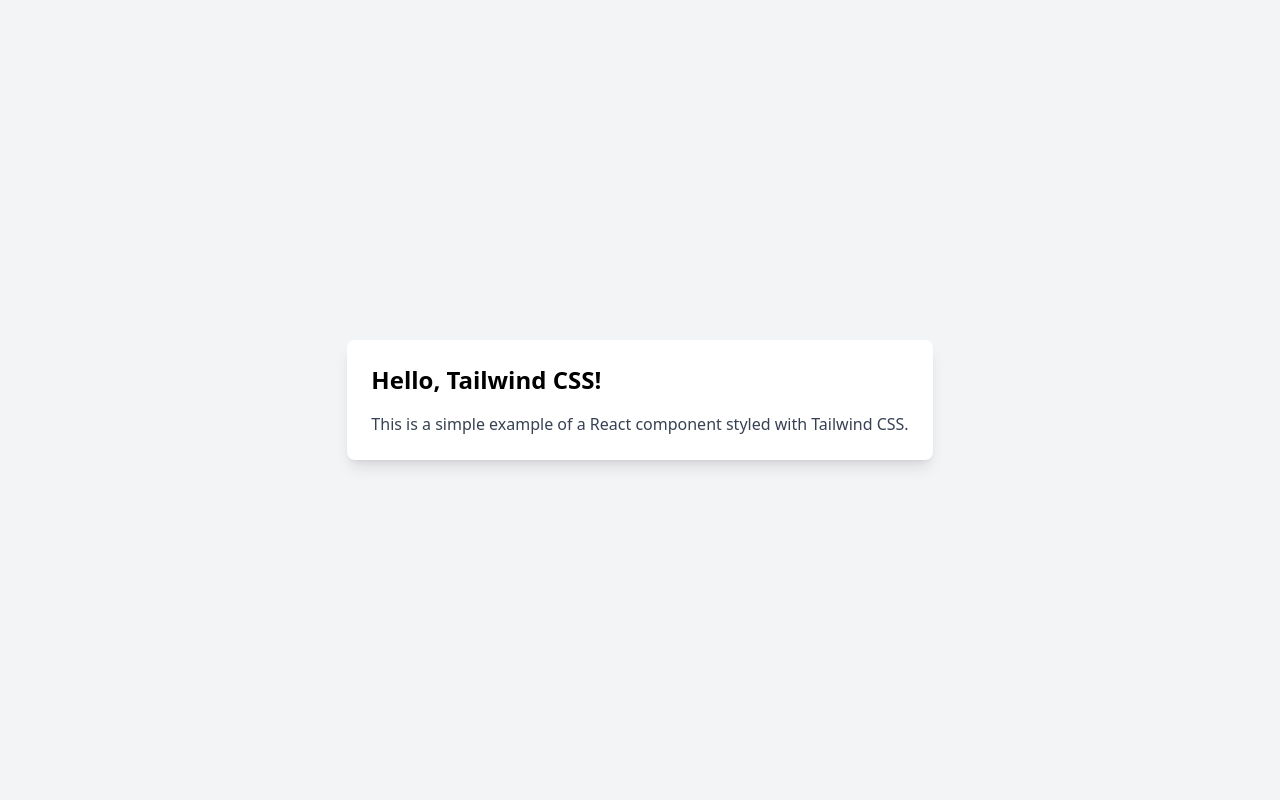
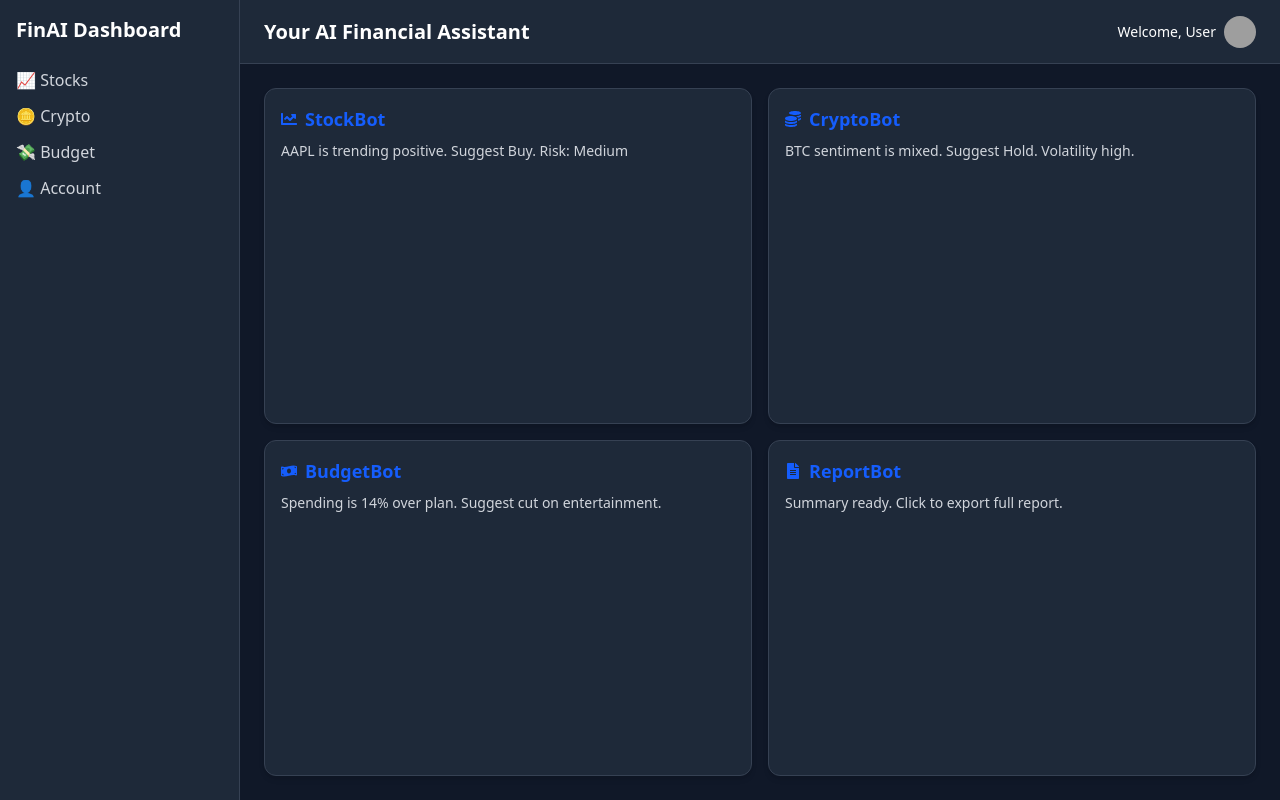
Before and after one commit to 21Scoob/FinancialAI, a React (Vite) app in the folder Client/: page / in a window 1280 px wide. Built offline with nearby package versions, Linux system fonts and the light colour scheme; grey boxes are pictures that could not be loaded.

Commit message:
Main page first setup

```diff
--- a/Client/package.json
+++ b/Client/package.json
@@ -13,6 +13,7 @@
     "@tailwindcss/vite": "^4.0.17",
     "react": "^19.0.0",
     "react-dom": "^19.0.0",
+    "react-icons": "^5.5.0",
     "tailwindcss": "^4.0.17"
   },
   "devDependencies": {
--- a/Client/src/App.jsx
+++ b/Client/src/App.jsx
@@ -1,15 +1,48 @@
-import React from "react";
+import React, { useState } from "react";
+import Sidebar from "./components/Sidebar";
+import Topbar from "./components/TopBar";
+import AgentCard from "./components/AgentCard";
+import {
+  FaChartLine,
+  FaCoins,
+  FaMoneyBillWave,
+  FaFileAlt,
+} from "react-icons/fa";
 import "./index.css";
 
 function App() {
+  const [sidebarOpen, setSidebarOpen] = useState(false);
+
   return (
-    <div className="flex items-center justify-center h-screen bg-gray-100">
-      <div className="bg-white p-6 rounded-lg shadow-lg">
-        <h1 className="text-2xl font-bold mb-4">Hello, Tailwind CSS!</h1>
-        <p className="text-gray-700">
-          This is a simple example of a React component styled with Tailwind
-          CSS.
-        </p>
+    <div className="dark bg-gray-900 text-white flex h-screen overflow-hidden">
+      {/* Mobile Sidebar */}
+      <Sidebar isOpen={sidebarOpen} onClose={() => setSidebarOpen(false)} />
+
+      {/* Main Content */}
+      <div className="flex-1 flex flex-col w-full overflow-hidden">
+        <Topbar onMenuClick={() => setSidebarOpen(!sidebarOpen)} />
+        <main className="flex-1 p-4 sm:p-6 bg-gray-900 overflow-auto grid grid-cols-1 sm:grid-cols-2 gap-4">
+          <AgentCard
+            title="StockBot"
+            data="AAPL is trending positive. Suggest Buy. Risk: Medium"
+            icon={<FaChartLine />}
+          />
+          <AgentCard
+            title="CryptoBot"
+            data="BTC sentiment is mixed. Suggest Hold. Volatility high."
+            icon={<FaCoins />}
+          />
+          <AgentCard
+            title="BudgetBot"
+            data="Spending is 14% over plan. Suggest cut on entertainment."
+            icon={<FaMoneyBillWave />}
+          />
+          <AgentCard
+            title="ReportBot"
+            data="Summary ready. Click to export full report."
+            icon={<FaFileAlt />}
+          />
+        </main>
       </div>
     </div>
   );
--- /dev/null
+++ b/Client/src/components/AgentCard.jsx
@@ -0,0 +1,15 @@
+// components/AgentCard.jsx
+import React from "react";
+function AgentCard({ title, data, icon }) {
+  return (
+    <div className="flex flex-col bg-gray-800 border border-gray-700 shadow-md rounded-xl p-4 w-full text-white">
+      <div className="flex items-center gap-2 text-blue-600">
+        {icon}
+        <h3 className="text-lg font-semibold">{title}</h3>
+      </div>
+      <p className="mt-2 text-gray-300 text-sm">{data}</p>
+    </div>
+  );
+}
+
+export default AgentCard;
--- /dev/null
+++ b/Client/src/components/Sidebar.jsx
@@ -0,0 +1,54 @@
+// components/Sidebar.jsx
+import React from "react";
+import { FaChartLine, FaCoins, FaMoneyBillWave, FaUser } from "react-icons/fa";
+
+function Sidebar({ isOpen, onClose }) {
+  return (
+    <>
+      {/* Backdrop on mobile */}
+      <div
+        className={`fixed inset-0 bg-black bg-opacity-40 z-30 transition-opacity md:hidden ${
+          isOpen ? "opacity-100" : "opacity-0 pointer-events-none"
+        }`}
+        onClick={onClose}
+      ></div>
+
+      {/* Sidebar */}
+      <aside
+        className={`fixed z-40 inset-y-0 left-0 w-60 bg-gray-800 border-r border-gray-700 p-4 space-y-6 text-white transform transition-transform duration-300 md:relative md:translate-x-0 md:block ${
+          isOpen ? "translate-x-0" : "-translate-x-full"
+        }`}
+      >
+        <h1 className="text-xl font-bold">FinAI Dashboard</h1>
+        <nav className="space-y-3">
+          <a
+            href="#"
+            className="flex items-center gap-2 text-gray-300 hover:text-white"
+          >
+            📈 Stocks
+          </a>
+          <a
+            href="#"
+            className="flex items-center gap-2 text-gray-300 hover:text-white"
+          >
+            🪙 Crypto
+          </a>
+          <a
+            href="#"
+            className="flex items-center gap-2 text-gray-300 hover:text-white"
+          >
+            💸 Budget
+          </a>
+          <a
+            href="#"
+            className="flex items-center gap-2 text-gray-300 hover:text-white"
+          >
+            👤 Account
+          </a>
+        </nav>
+      </aside>
+    </>
+  );
+}
+
+export default Sidebar;
--- /dev/null
+++ b/Client/src/components/TopBar.jsx
@@ -0,0 +1,32 @@
+// components/Topbar.jsx
+import React from "react";
+import { HiMenu } from "react-icons/hi";
+
+export default function Topbar({ onMenuClick }) {
+  return (
+    <header className="w-full h-16 flex items-center justify-between px-4 sm:px-6 bg-gray-800 border-b border-gray-700 text-white">
+      {/* Hamburger Menu on Mobile */}
+      <div className="flex items-center gap-3">
+        <button
+          className="md:hidden p-2 rounded hover:bg-gray-700"
+          onClick={onMenuClick}
+        >
+          <HiMenu className="w-6 h-6" />
+        </button>
+        <h2 className="text-lg sm:text-xl font-semibold">
+          Your AI Financial Assistant
+        </h2>
+      </div>
+
+      {/* User Avatar */}
+      <div className="flex items-center gap-2">
+        <span className="text-sm">Welcome, User</span>
+        <img
+          className="w-8 h-8 rounded-full"
+          src="https://i.pravatar.cc/300"
+          alt="avatar"
+        />
+      </div>
+    </header>
+  );
+}
```
Also changed, not shown: 1 other file (tests, documents, lock files or other folders).
